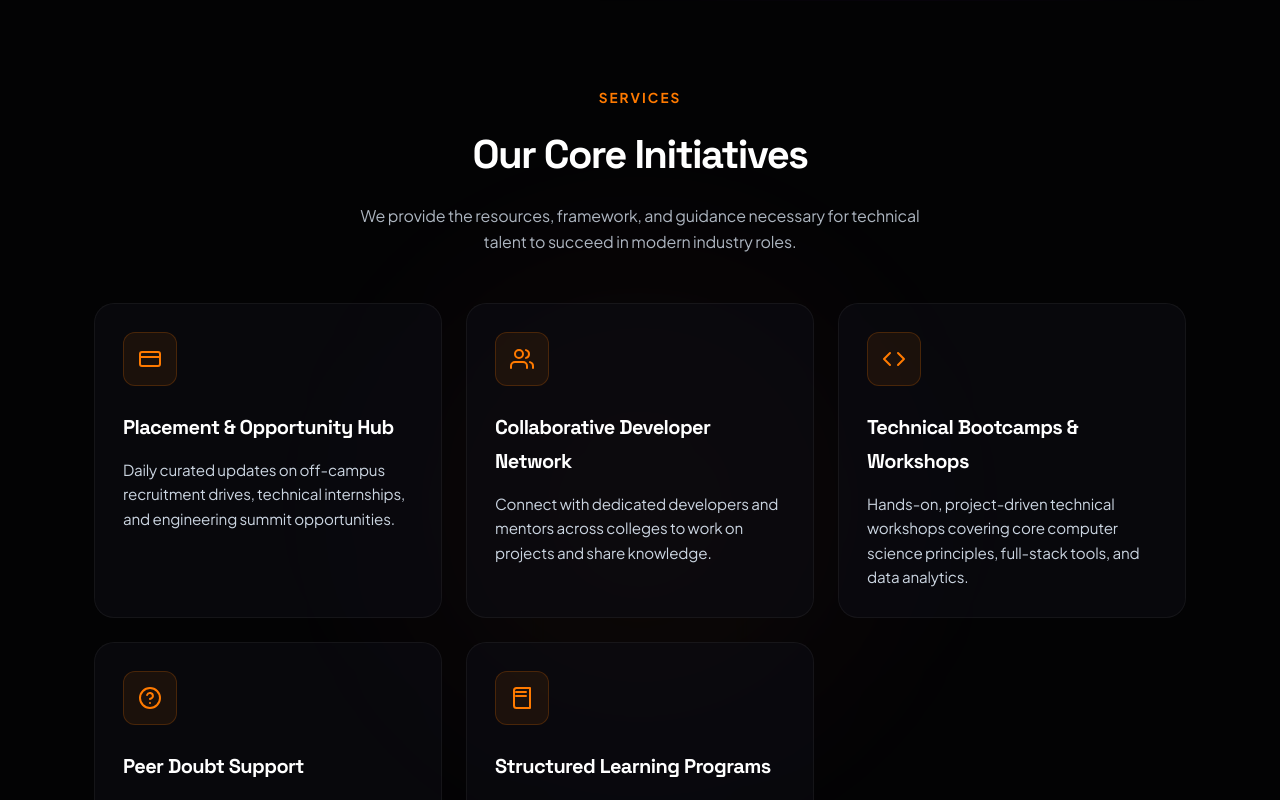
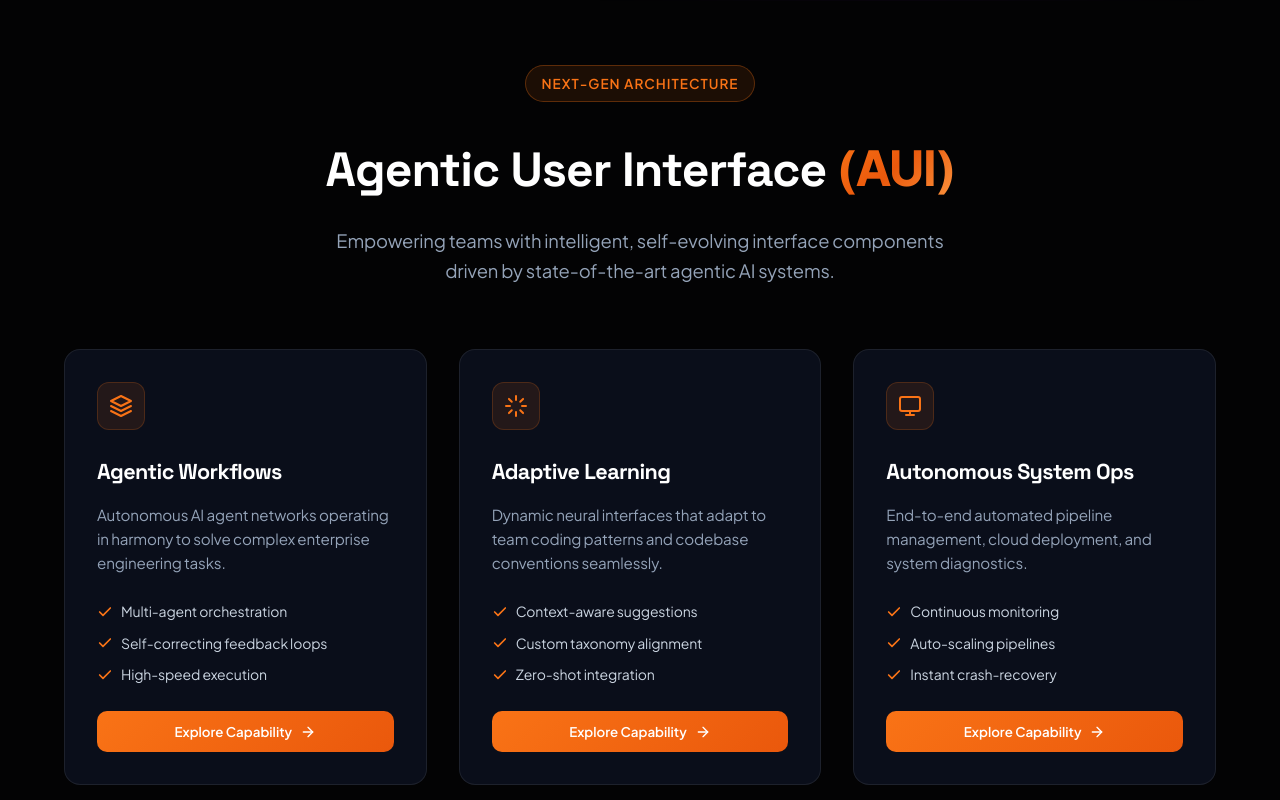
Before and after one commit to nextzentechnos-lang/nextzentechnoswebsite, a React (Vite) app: page / in a window 1280 px wide. Shown: the part 4060-4860 px from the top of the page. Built offline with nearby package versions, Linux system fonts and the light colour scheme.

Commit message:
feat: restore Agentic User Interface (AUI) component and integrate into home page

```diff
--- a/src/App.jsx
+++ b/src/App.jsx
@@ -20,6 +20,7 @@ import Courses from './components/Courses';
 import ContactPage from './pages/ContactPage';
 
 import DataAnalystPromo from './components/DataAnalystPromo';
+import AUI from './components/AUI';
 
 // Scroll to top on route change helper component
 function ScrollToTop() {
@@ -37,6 +38,7 @@ function HomePage() {
     <div className="fade-in-up">
       <Hero onExploreCourses={() => navigate('/courses')} />
       <DataAnalystPromo />
+      <AUI />
       <Services />
       <Events />
       <Join />
--- /dev/null
+++ b/src/components/AUI.css
@@ -0,0 +1,162 @@
+.aui-container {
+  width: 100%;
+  max-width: 1200px;
+  margin: 0 auto;
+  padding: 4rem 1.5rem;
+}
+
+.aui-hero {
+  text-align: center;
+  margin-bottom: 4rem;
+}
+
+.aui-badge {
+  display: inline-block;
+  padding: 0.35rem 1rem;
+  background: rgba(249, 115, 22, 0.1);
+  border: 1px solid rgba(249, 115, 22, 0.3);
+  color: #f97316;
+  border-radius: 20px;
+  font-size: 0.85rem;
+  font-weight: 600;
+  letter-spacing: 1px;
+  text-transform: uppercase;
+  margin-bottom: 1.5rem;
+}
+
+.aui-title {
+  font-size: 3rem;
+  font-weight: 800;
+  color: #ffffff;
+  margin-bottom: 1rem;
+  letter-spacing: -0.02em;
+}
+
+.aui-gradient-text {
+  background: linear-gradient(135deg, #f97316 0%, #ea580c 50%, #fb923c 100%);
+  -webkit-background-clip: text;
+  -webkit-text-fill-color: transparent;
+}
+
+.aui-subtitle {
+  font-size: 1.15rem;
+  color: #94a3b8;
+  max-width: 650px;
+  margin: 0 auto;
+  line-height: 1.6;
+}
+
+.aui-grid {
+  display: grid;
+  grid-template-columns: repeat(auto-fit, minmax(320px, 1fr));
+  gap: 2rem;
+  margin-top: 2rem;
+}
+
+.aui-card {
+  background: rgba(15, 23, 42, 0.6);
+  backdrop-filter: blur(12px);
+  border: 1px solid rgba(255, 255, 255, 0.08);
+  border-radius: 16px;
+  padding: 2rem;
+  transition: all 0.3s cubic-bezier(0.4, 0, 0.2, 1);
+  position: relative;
+  overflow: hidden;
+}
+
+.aui-card::before {
+  content: '';
+  position: absolute;
+  top: 0;
+  left: 0;
+  right: 0;
+  height: 2px;
+  background: linear-gradient(90deg, transparent, rgba(249, 115, 22, 0.5), transparent);
+  opacity: 0;
+  transition: opacity 0.3s ease;
+}
+
+.aui-card:hover {
+  transform: translateY(-4px);
+  border-color: rgba(249, 115, 22, 0.3);
+  box-shadow: 0 12px 30px -10px rgba(0, 0, 0, 0.5), 0 0 20px -5px rgba(249, 115, 22, 0.15);
+}
+
+.aui-card:hover::before {
+  opacity: 1;
+}
+
+.aui-card-icon {
+  width: 48px;
+  height: 48px;
+  border-radius: 12px;
+  background: rgba(249, 115, 22, 0.1);
+  border: 1px solid rgba(249, 115, 22, 0.2);
+  display: flex;
+  align-items: center;
+  justify-content: center;
+  color: #f97316;
+  margin-bottom: 1.5rem;
+}
+
+.aui-card-title {
+  font-size: 1.35rem;
+  font-weight: 700;
+  color: #ffffff;
+  margin-bottom: 0.75rem;
+}
+
+.aui-card-desc {
+  font-size: 0.95rem;
+  color: #94a3b8;
+  line-height: 1.6;
+  margin-bottom: 1.5rem;
+}
+
+.aui-card-features {
+  list-style: none;
+  padding: 0;
+  margin: 0 0 1.5rem 0;
+}
+
+.aui-card-features li {
+  display: flex;
+  align-items: center;
+  gap: 0.5rem;
+  font-size: 0.875rem;
+  color: #cbd5e1;
+  margin-bottom: 0.5rem;
+}
+
+.aui-card-features li svg {
+  color: #f97316;
+  flex-shrink: 0;
+}
+
+.aui-btn {
+  display: inline-flex;
+  align-items: center;
+  justify-content: center;
+  gap: 0.5rem;
+  width: 100%;
+  padding: 0.75rem 1.5rem;
+  background: linear-gradient(135deg, #f97316 0%, #ea580c 100%);
+  color: #ffffff;
+  font-weight: 600;
+  border-radius: 10px;
+  border: none;
+  cursor: pointer;
+  transition: all 0.2s ease;
+  text-decoration: none;
+}
+
+.aui-btn:hover {
+  opacity: 0.95;
+  box-shadow: 0 4px 15px rgba(249, 115, 22, 0.35);
+}
+
+@media (max-width: 768px) {
+  .aui-container {
+    padding: 2.5rem 1rem;
+  }
+}
--- /dev/null
+++ b/src/components/AUI.jsx
@@ -0,0 +1,86 @@
+import React from 'react';
+import './AUI.css';
+
+const AUI = () => {
+  const features = [
+    {
+      title: 'Agentic Workflows',
+      description: 'Autonomous AI agent networks operating in harmony to solve complex enterprise engineering tasks.',
+      icon: (
+        <svg width="24" height="24" viewBox="0 0 24 24" fill="none" stroke="currentColor" strokeWidth="2" strokeLinecap="round" strokeLinejoin="round">
+          <polygon points="12 2 2 7 12 12 22 7 12 2" />
+          <polyline points="2 17 12 22 22 17" />
+          <polyline points="2 12 12 17 22 12" />
+        </svg>
+      ),
+      list: ['Multi-agent orchestration', 'Self-correcting feedback loops', 'High-speed execution']
+    },
+    {
+      title: 'Adaptive Learning',
+      description: 'Dynamic neural interfaces that adapt to team coding patterns and codebase conventions seamlessly.',
+      icon: (
+        <svg width="24" height="24" viewBox="0 0 24 24" fill="none" stroke="currentColor" strokeWidth="2" strokeLinecap="round" strokeLinejoin="round">
+          <path d="M12 2v4M12 18v4M4.93 4.93l2.83 2.83M16.24 16.24l2.83 2.83M2 12h4M18 12h4M4.93 19.07l2.83-2.83M16.24 7.76l2.83-2.83" />
+        </svg>
+      ),
+      list: ['Context-aware suggestions', 'Custom taxonomy alignment', 'Zero-shot integration']
+    },
+    {
+      title: 'Autonomous System Ops',
+      description: 'End-to-end automated pipeline management, cloud deployment, and system diagnostics.',
+      icon: (
+        <svg width="24" height="24" viewBox="0 0 24 24" fill="none" stroke="currentColor" strokeWidth="2" strokeLinecap="round" strokeLinejoin="round">
+          <rect x="2" y="3" width="20" height="14" rx="2" ry="2" />
+          <line x1="8" y1="21" x2="16" y2="21" />
+          <line x1="12" y1="17" x2="12" y2="21" />
+        </svg>
+      ),
+      list: ['Continuous monitoring', 'Auto-scaling pipelines', 'Instant crash-recovery']
+    }
+  ];
+
+  return (
+    <div className="aui-container">
+      <div className="aui-hero">
+        <span className="aui-badge">Next-Gen Architecture</span>
+        <h2 className="aui-title">
+          Agentic User Interface <span className="aui-gradient-text">(AUI)</span>
+        </h2>
+        <p className="aui-subtitle">
+          Empowering teams with intelligent, self-evolving interface components driven by state-of-the-art agentic AI systems.
+        </p>
+      </div>
+
+      <div className="aui-grid">
+        {features.map((feature, idx) => (
+          <div key={idx} className="aui-card">
+            <div className="aui-card-icon">
+              {feature.icon}
+            </div>
+            <h3 className="aui-card-title">{feature.title}</h3>
+            <p className="aui-card-desc">{feature.description}</p>
+            <ul className="aui-card-features">
+              {feature.list.map((item, itemIdx) => (
+                <li key={itemIdx}>
+                  <svg width="16" height="16" viewBox="0 0 24 24" fill="none" stroke="currentColor" strokeWidth="2.5" strokeLinecap="round" strokeLinejoin="round">
+                    <polyline points="20 6 9 17 4 12" />
+                  </svg>
+                  {item}
+                </li>
+              ))}
+            </ul>
+            <button className="aui-btn">
+              Explore Capability
+              <svg width="16" height="16" viewBox="0 0 24 24" fill="none" stroke="currentColor" strokeWidth="2" strokeLinecap="round" strokeLinejoin="round">
+                <line x1="5" y1="12" x2="19" y2="12" />
+                <polyline points="12 5 19 12 12 19" />
+              </svg>
+            </button>
+          </div>
+        ))}
+      </div>
+    </div>
+  );
+};
+
+export default AUI;
```
